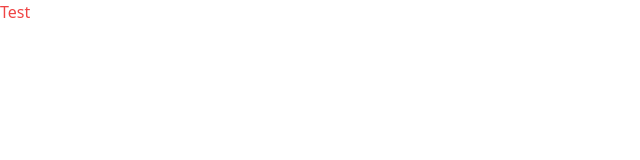
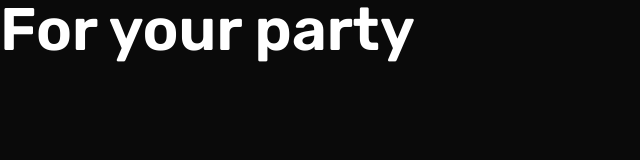
Before and after one commit to dopeshot/nextparty.io-landing, a website: page src/index2.html in a window 1280 px wide. Shown: the whole page, without its empty margins (0-640 px from the left). Drawn offline with nearby package versions, Linux system fonts and the light colour scheme; files that its build step writes are made by us from their sources.

Commit message:
Add font Add configs for tailwind

```diff
--- a/src/css/main.css
+++ b/src/css/main.css
@@ -1,3 +1,11 @@
 @tailwind base;
 @tailwind components;
 @tailwind utilities;
+
+body {
+    font-family: 'Rubik', sans-serif;
+}
+
+h1, h2, h3, h4, h5, h6, p, a, small {
+    @apply text-white
+}
--- a/src/index2.html
+++ b/src/index2.html
@@ -2,26 +2,35 @@
 <html lang="en">
 
 <head>
+    <!-- Meta informations -->
     <meta charset="UTF-8">
     <meta http-equiv="X-UA-Compatible" content="IE=edge">
     <meta name="viewport" content="width=device-width, initial-scale=1.0">
-
-    <title>Truth or Dare - NextParty</title>
-    <meta name="theme-color" content="#000000" />
     <meta property="og:site_name" content="NextParty" />
     <meta property="og:type" content="website" />
     <meta property="og:title" content="Truth or Dare - NextParty" />
     <meta property="og:image" content="images/smartphones.png" />
+    <meta name="msapplication-TileColor" content="#001226">
+    <meta name="theme-color" content="#000000">
+
+    <!-- Icons and webmanifest -->
     <link rel="apple-touch-icon" sizes="180x180" href="./images/public/apple-touch-icon.png">
     <link rel="shortcut icon" href="./images/public/favicon.ico">
     <link rel="icon" type="image/png" sizes="32x32" href="./images/public/favicon-32x32.png">
     <link rel="icon" type="image/png" sizes="16x16" href="./images/public/favicon-16x16.png">
     <link rel="manifest" href="./site.webmanifest">
     <link rel="mask-icon" href="./images/public/safari-pinned-tab.svg" color="#5bbad5">
-    <meta name="msapplication-TileColor" content="#001226">
-    <meta name="theme-color" content="#000000">
 
+    <!-- Title -->
+    <title>Truth or Dare - NextParty</title>
+
+    <!-- Font Rubik -->
     <link href="/dist/output.css" rel="stylesheet">
+
+    <!-- Font Rubik -->
+    <link rel="preconnect" href="https://fonts.googleapis.com">
+    <link rel="preconnect" href="https://fonts.gstatic.com" crossorigin>
+    <link href="https://fonts.googleapis.com/css2?family=Rubik:wght@400;600;700;800;900&display=swap" rel="stylesheet">
 
     <!-- Global site tag (gtag.js) - Google Analytics -->
     <script async src="https://www.googletagmanager.com/gtag/js?id=G-MF26QNJZKJ"></script>
@@ -34,8 +43,10 @@
     </script>
 </head>
 
-<body>
-    <h1 class="text-red-500">Test</h1>
+<body class="bg-black">
+    <header>
+        <h1 class="text-6xl font-semibold">For your party</h1>
+    </header>
 </body>
 
 </html>
--- a/tailwind.config.js
+++ b/tailwind.config.js
@@ -2,6 +2,23 @@
 module.exports = {
   content: ["./src/**/*.{html,js}"],
   theme: {
+    container: {
+      padding: {
+        DEFAULT: '1rem',
+        sm: '2rem',
+        md: '4rem',
+        xl: '5rem',
+        '2xl': '6rem',
+      },
+    },
+    fontFamily: {
+      'rubik': ['Rubik', 'sans-serif']
+    },
+    colors: {
+      'black': '#0A0A0A',
+      'white': '#FFFFFF',
+      'red-500': "#DB162F",
+    },
     extend: {},
   },
   plugins: [],
```
